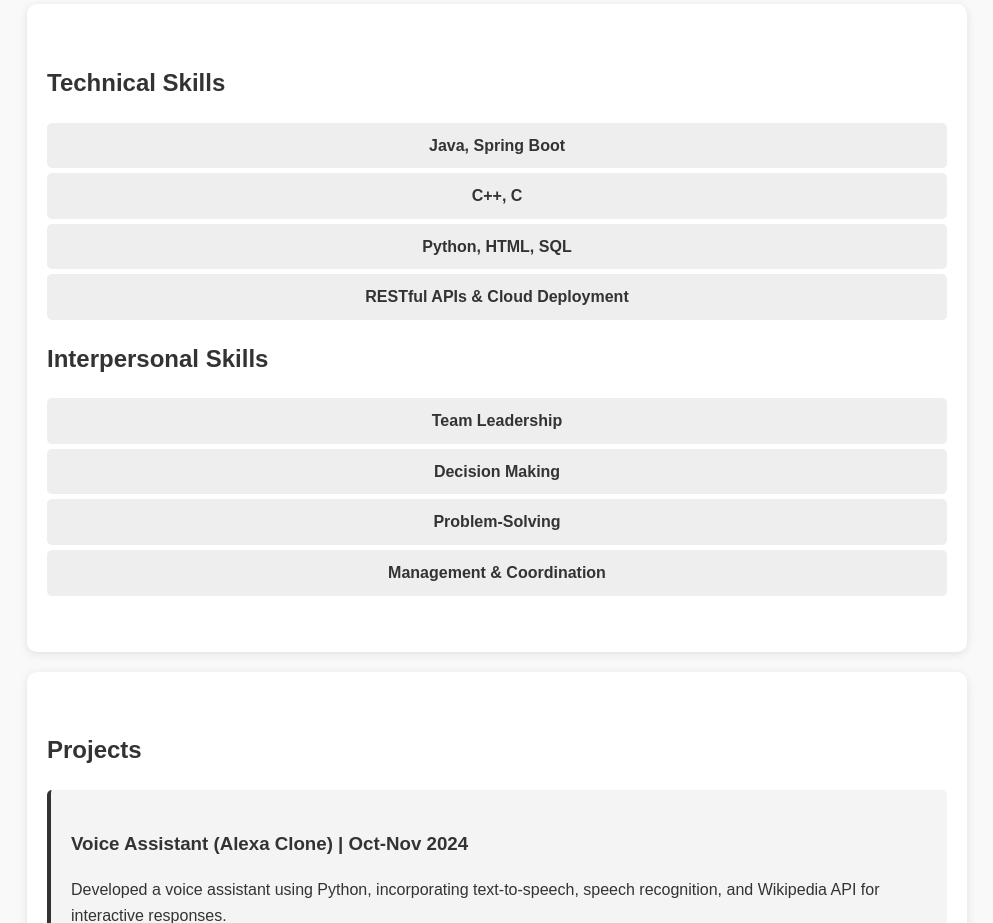
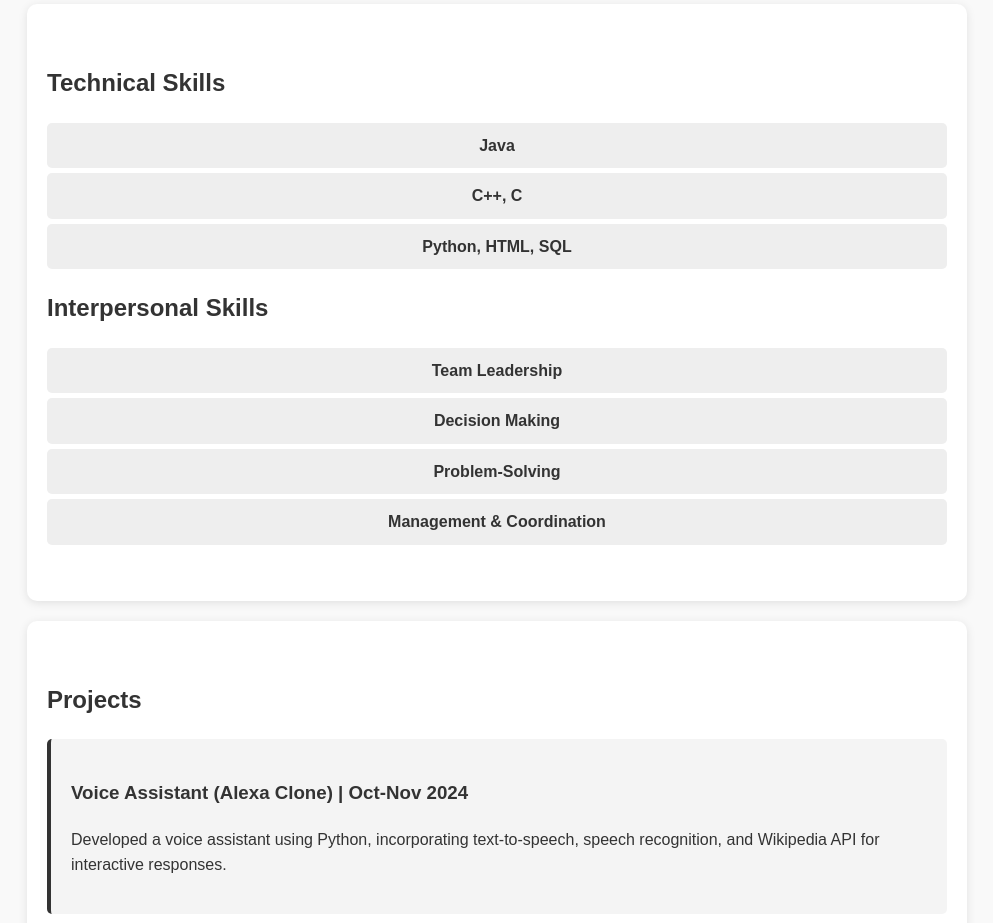
Before and after one commit to Ananya3017/ShadowFox, a plain HTML site: page task1/portfolio.html in a window 1280 px wide. Shown: the part 920-1843 px from the top of the page, without its empty margins (143-1136 px from the left). Drawn offline with Linux system fonts and the light colour scheme.

Commit message:
Update portfolio.html

```diff
--- a/task1/portfolio.html
+++ b/task1/portfolio.html
@@ -50,10 +50,9 @@
     <section id="skills">
         <h2>Technical Skills</h2>
         <ul>
-            <li>Java, Spring Boot</li>
+            <li>Java</li>
             <li>C++, C</li>
             <li>Python, HTML, SQL</li>
-            <li>RESTful APIs & Cloud Deployment</li>
         </ul>
 
         <h2>Interpersonal Skills</h2>
```
